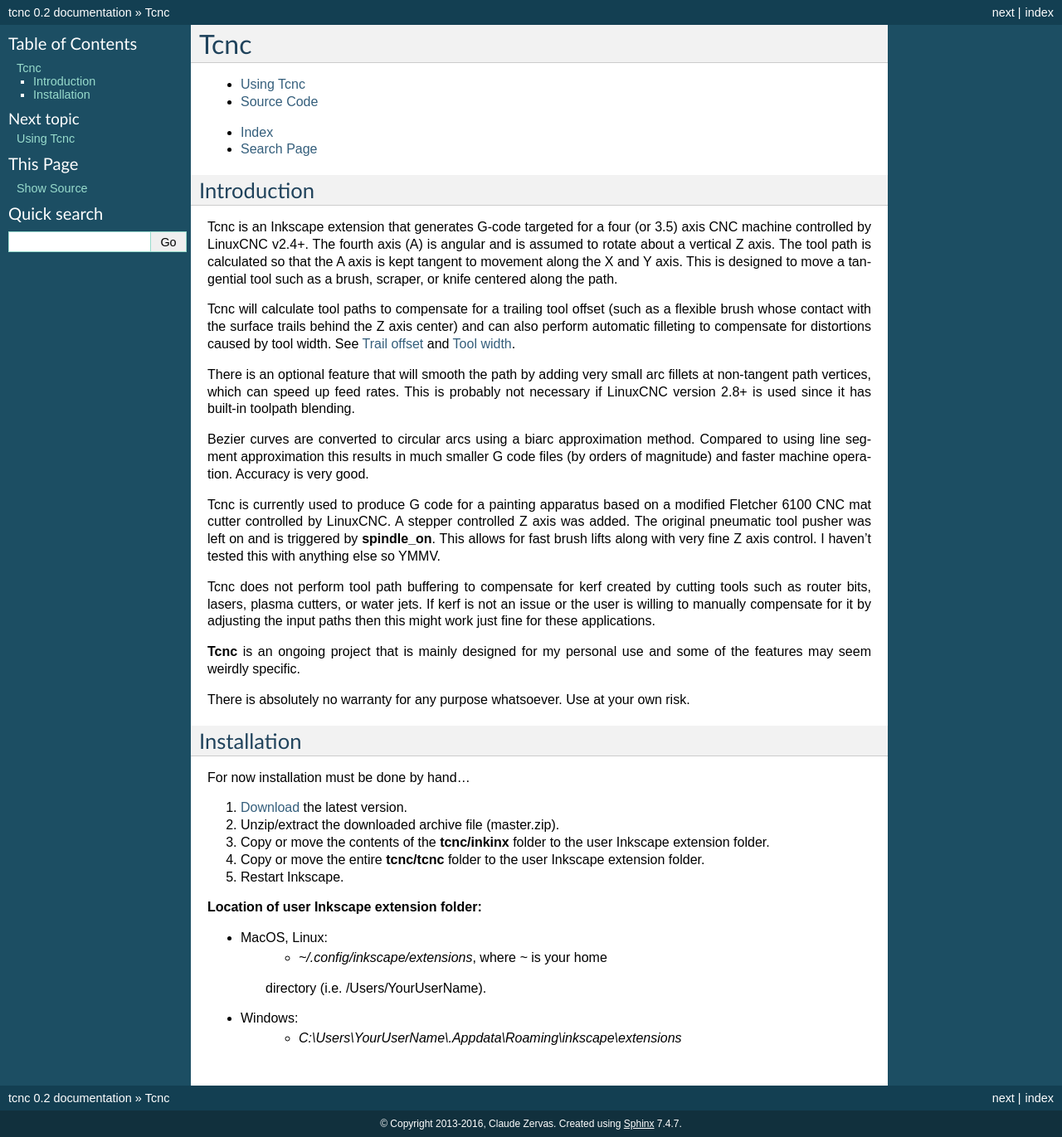
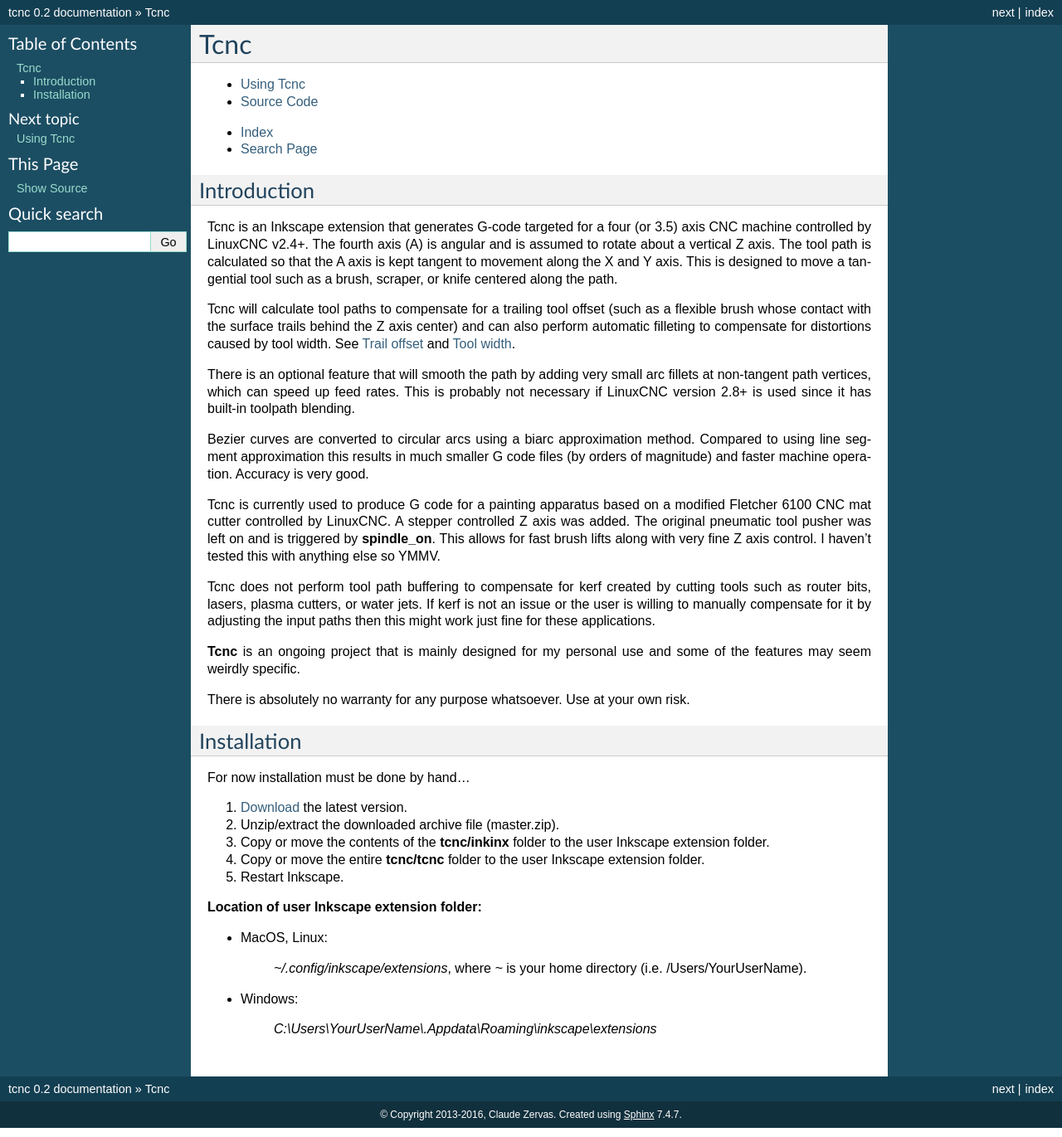
Before and after one commit to utlco/tcnc, a Sphinx documentation site: the page built from docs/index.rst, in a window 1280 px wide. Shown: the whole page at 83% size. Built offline with Sphinx 7.4.7, drawn with Linux system fonts in a browser that asks for light colours.

Commit message:
updated installation instructions

```diff
--- a/docs/index.rst
+++ b/docs/index.rst
@@ -73,9 +73,11 @@ For now installation must be done by hand...
 
 **Location of user Inkscape extension folder:**
 
-*  MacOS, Linux:
-    * *~/.config/inkscape/extensions*, where *~* is your home
+* MacOS, Linux:
+
+    `~/.config/inkscape/extensions`, where *~* is your home
     directory (i.e. /Users/YourUserName).
 
-*  Windows:
-    * *C:\\Users\\YourUserName\\.Appdata\\Roaming\\inkscape\\extensions*
+* Windows:
+
+    `C:\\Users\\YourUserName\\.Appdata\\Roaming\\inkscape\\extensions`
```
